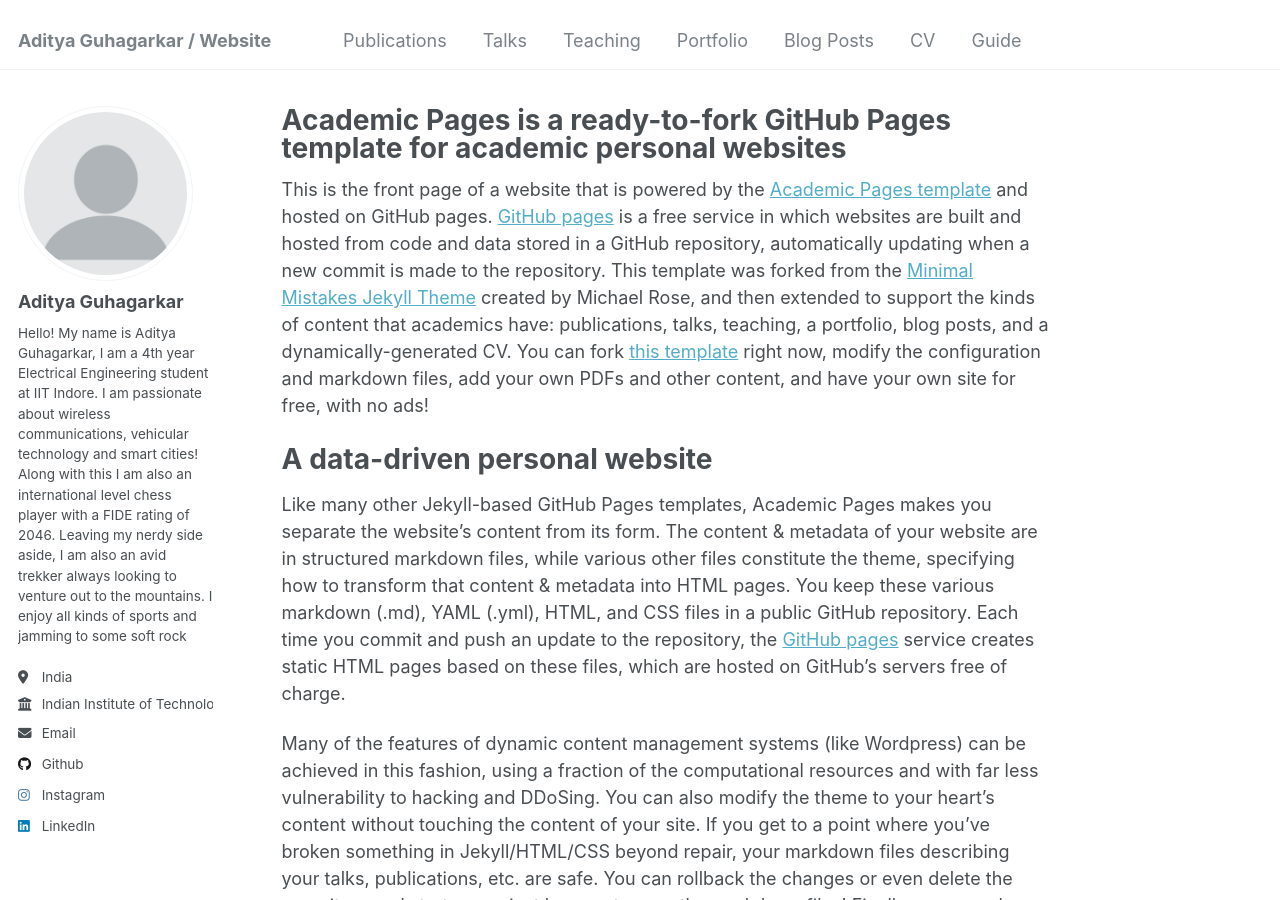
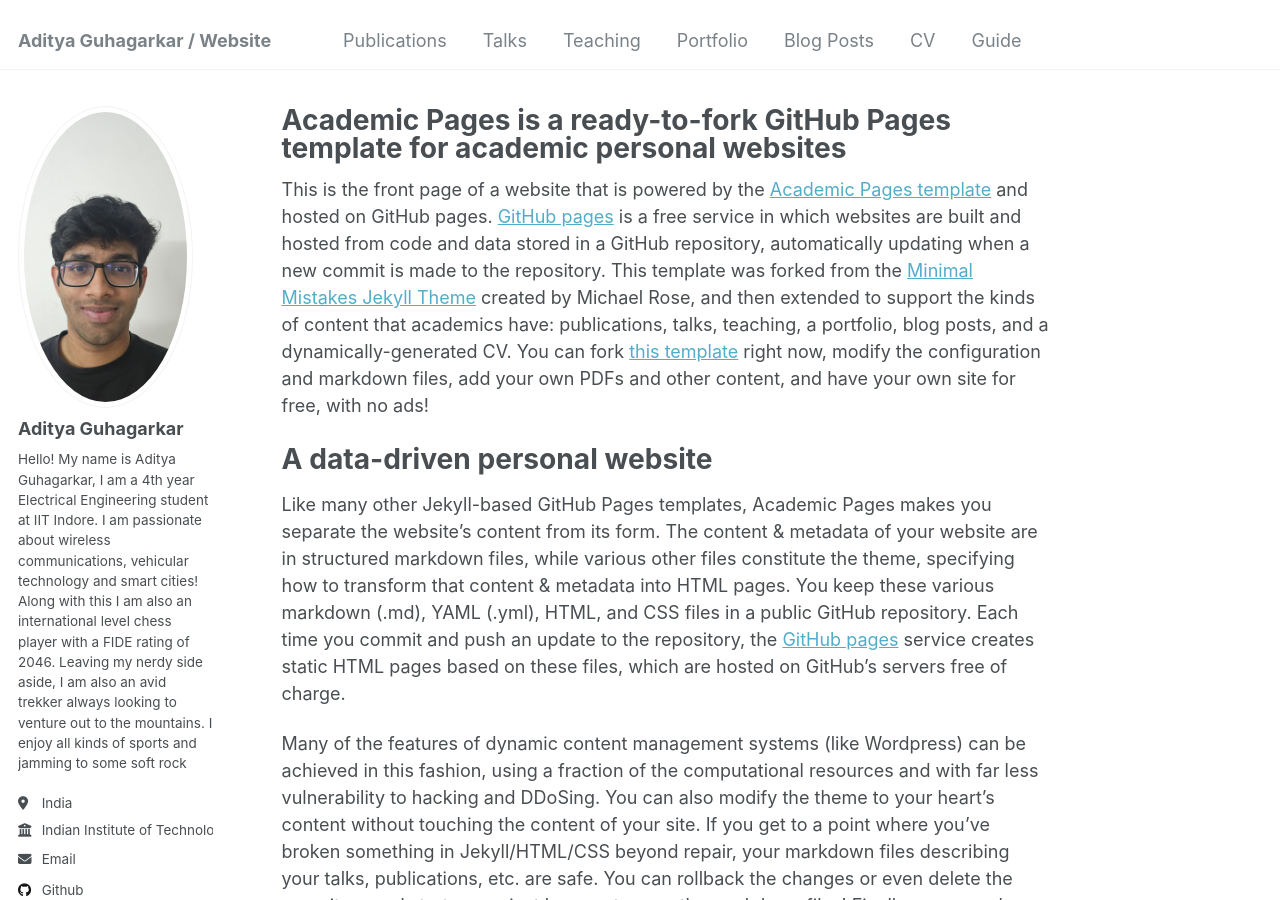
Before and after one commit to AdityaGuhagarkar/adityaguhagarkar.github.io, a Jekyll site: the page built from _pages/about.md, in a window 1280 px wide and 900 px high. Built offline with Jekyll 4.4.1, drawn with Linux system fonts in a browser that asks for light colours.

Commit message:
Update _config.yml

```diff
--- a/_config.yml
+++ b/_config.yml
@@ -21,7 +21,7 @@ repository               : "AdityaGuhagarkar/adityaguhagarkar.github.io/"
 #               Additional customization can be done by editing /_includes/author-profile.html
 author:
   # Biographic information
-  avatar           : "profile.png"
+  avatar           : "picture.jpg"
   name             : "Aditya Guhagarkar"
   pronouns         : # example: "she/her"
   bio              : "Hello! My name is Aditya Guhagarkar, I am a 4th year Electrical Engineering student at IIT Indore. I am passionate about wireless communications, vehicular technology and smart cities! Along with this I am also an international level chess player with a FIDE rating of 2046. Leaving my nerdy side aside, I am also an avid trekker always looking to venture out to the mountains. I enjoy all kinds of sports and jamming to some soft rock"
```
